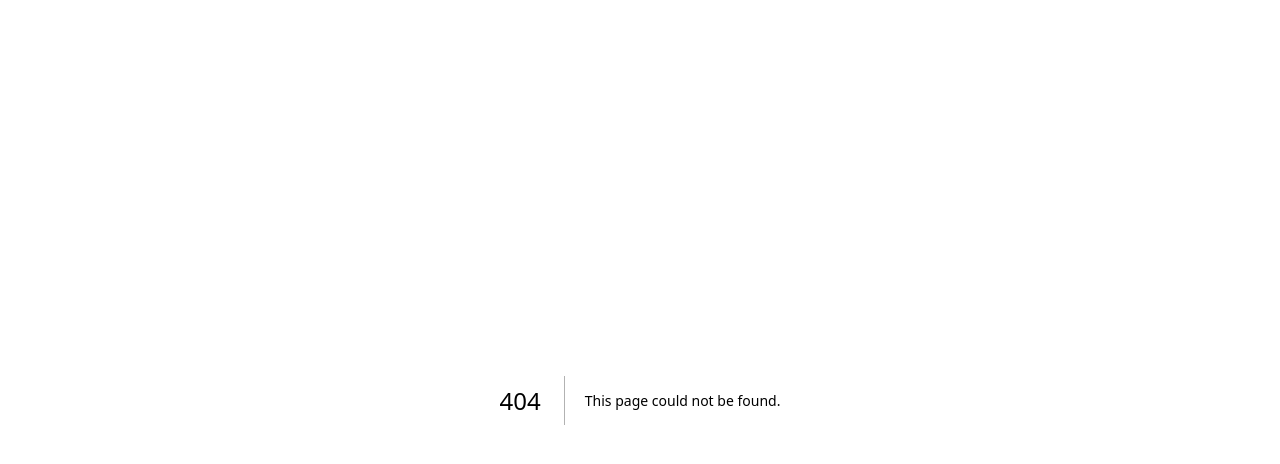
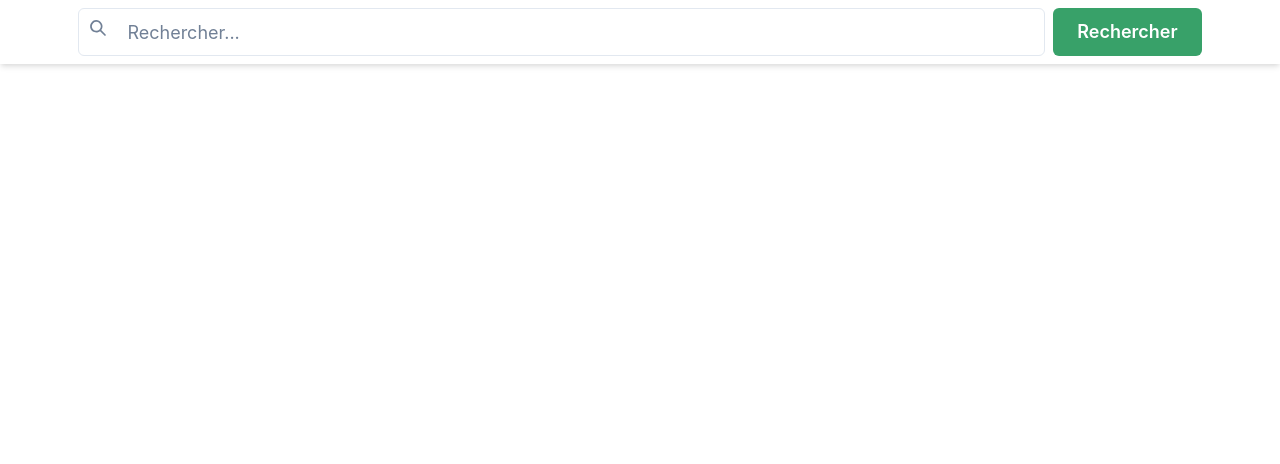
Before and after one commit to Spaames/personal-book-librairy, a Next.js app: page /addBook in a window 1280 px wide. Before the commit this address had no page. Shown: the top 464 px of the page. Built offline with nearby package versions, Linux system fonts and the light colour scheme.

Commit message:
Search new books, fixed logout, fixed img cover

```diff
--- a/package.json
+++ b/package.json
@@ -9,6 +9,7 @@
     "lint": "next lint"
   },
   "dependencies": {
+    "@chakra-ui/icons": "^2.2.4",
     "@chakra-ui/next-js": "^2.4.2",
     "@chakra-ui/react": "^2.10.6",
     "@emotion/react": "^11.14.0",
--- /dev/null
+++ b/src/app/addBook/page.tsx
@@ -0,0 +1,53 @@
+'use client'
+
+import {Box, Card, CardBody, HStack, Image, Text, VStack} from "@chakra-ui/react";
+import SearchBar from "@/components/SearchBar";
+import {useState} from "react";
+import {BookSearch} from "@/utils/types";
+
+export default function Page() {
+    const [searchResults, setSearchResults] = useState<BookSearch[]>([]);
+
+    const handleSearch = async (query: string) => {
+        if (!query) return;
+
+        try {
+            const response = await fetch(`http://127.0.0.1:5000/search?query=${query}`);
+            const data = await response.json();
+            setSearchResults(data);
+        } catch (error) {
+            console.error('Erreur lors de la recherche:', error);
+        }
+    };
+
+    const fixAmazonUrl = (url: string): string => {
+        if (url.includes("amazon")) {
+            return url.substring(23);
+        }
+        return url;
+    }
+
+
+    return (
+        <Box minH="100vh">
+            <SearchBar onSearch={handleSearch} />
+            <Box>
+                {searchResults.map((book, index) => (
+                    <Card key={index} mb={3}>
+                        <CardBody>
+                            <HStack spacing={2}>
+                                <Box mr={6}>
+                                    <Image src={fixAmazonUrl(book.img)} alt='Book Cover' />
+                                </Box>
+                                <VStack spacing={2}>
+                                    <Text fontSize='lg' fontWeight={"bold"}>{book.title}</Text>
+                                    <Text fontSize='md' textAlign={"left"}>{book.author}</Text>
+                                </VStack>
+                            </HStack>
+                        </CardBody>
+                    </Card>
+                ))}
+            </Box>
+        </Box>
+    )
+}
--- /dev/null
+++ b/src/components/SearchBar.tsx
@@ -0,0 +1,42 @@
+import {Box, Button, Flex, Input, InputGroup, InputLeftElement} from "@chakra-ui/react";
+import { SearchIcon } from '@chakra-ui/icons';
+import {FormEvent, useState} from "react";
+
+interface SearchBarProps {
+    onSearch: (query: string) => void;
+}
+
+const SearchBar: React.FC<SearchBarProps> = ({ onSearch }) => {
+    const [query, setQuery] = useState('');
+
+    const handleSubmit = (e: FormEvent)=> {
+        e.preventDefault();
+        onSearch(query);
+    }
+
+    return (
+        <Box as="header" position="sticky" top={0} width="100%" boxShadow="md" px={4} py={2} zIndex={10}>
+            <form onSubmit={handleSubmit}>
+                <Flex maxW="90%" mx="auto" gap={2}>
+                    <InputGroup flex="1">
+                        <InputLeftElement pointerEvents="none">
+                            <SearchIcon color="gray.500" />
+                        </InputLeftElement>
+                        <Input
+                            placeholder="Rechercher..."
+                            value={query}
+                            onChange={(e) => setQuery(e.target.value)}
+                            _focus={{ borderColor: 'blue.400' }}
+                            size="lg"
+                        />
+                    </InputGroup>
+                    <Button type="submit" colorScheme="green" size="lg">
+                        Rechercher
+                    </Button>
+                </Flex>
+            </form>
+        </Box>
+    )
+}
+
+export default SearchBar;
--- a/src/middleware.ts
+++ b/src/middleware.ts
@@ -5,7 +5,7 @@ export function middleware(req: NextRequest) {
     const token = req.cookies.get('authToken');
 
     if (!token) {
-        return NextResponse.redirect(new URL('/logout', req.url));
+        return NextResponse.redirect(new URL('/login', req.url));
     }
 
     return NextResponse.next();
--- /dev/null
+++ b/src/utils/types.ts
@@ -0,0 +1,6 @@
+export interface BookSearch {
+    title: string;
+    author: string;
+    url: string;
+    img: string;
+}
```
Also changed, not shown: src/app/login/page.tsx (+4 -6 lines), src/app/logout/page.tsx (added, +24 -0 lines), 1 other file (tests, documents, lock files or other folders).
